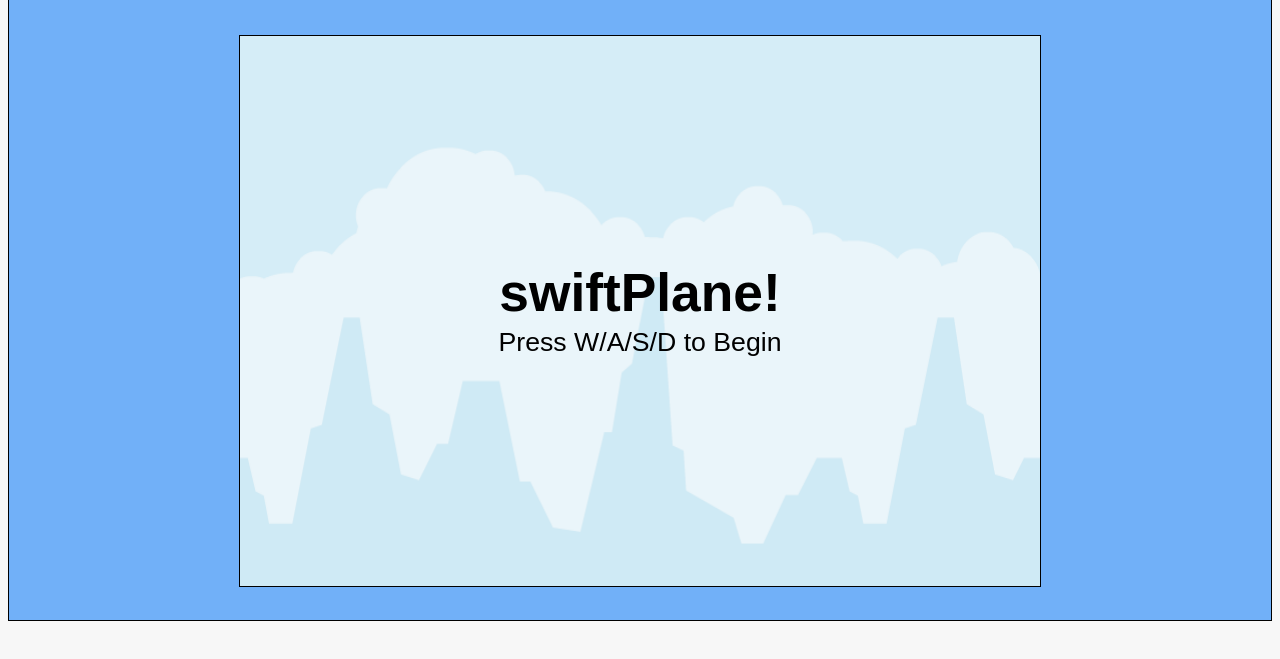
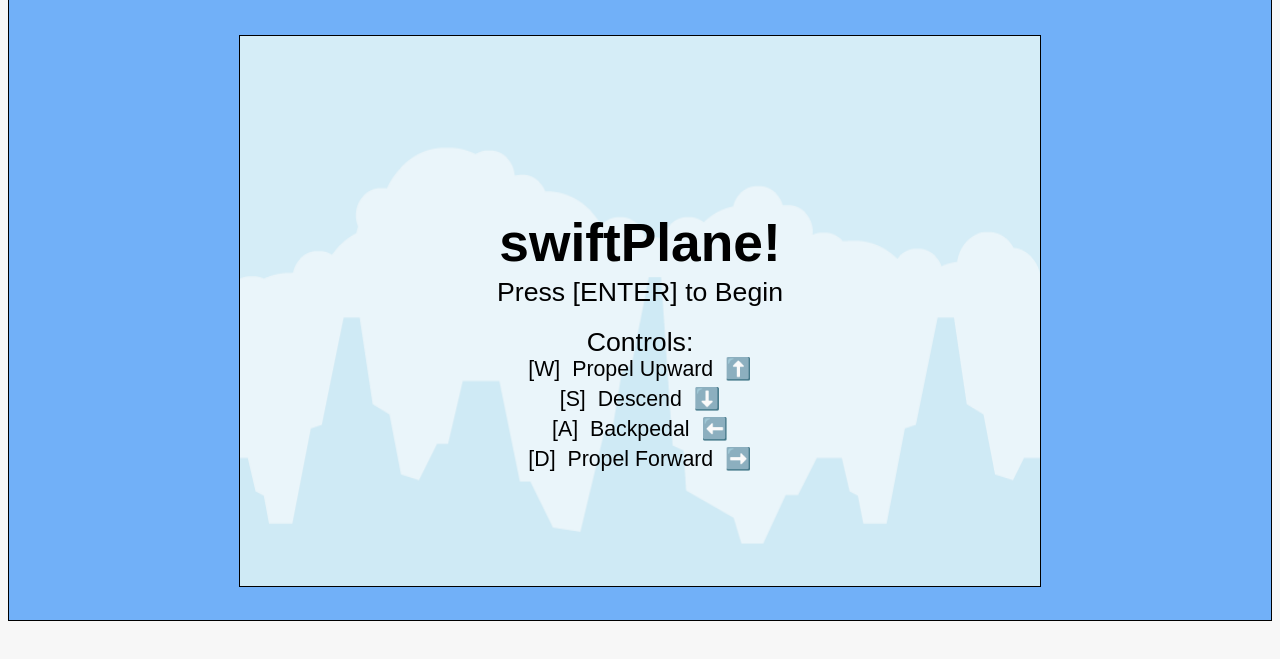
Before and after one commit to fsiino/swift-plane, a website built with webpack: page index.html in a window 1280 px wide. Shown: the part 49-708 px from the top of the page. Built offline with Linux system fonts and the light colour scheme.

Commit message:
Add control instructions to start screen

```diff
--- a/index.html
+++ b/index.html
@@ -37,7 +37,7 @@
 
     <!-- <div id="start-screen">
       <p>
-        Fly your paper airplane through the peaks! Avoid peaks.
+        Fly your paper airplane through the peaks!
       </p>
       <p style="color: crimson;margin-top: auto;">
         Press any key to start.
@@ -73,6 +73,11 @@
 
     <img id="hidden-top-pipe" width="300" height="300" src="assets/pipe-top.png">
 
+    <img id="hidden-keyboard-w" width="64" height="64" src="assets/keyboard-w.png">
+    <img id="hidden-keyboard-a" width="64" height="64" src="assets/keyboard-a.png">
+    <img id="hidden-keyboard-s" width="64" height="64" src="assets/keyboard-s.png">
+    <img id="hidden-keyboard-d" width="64" height="64" src="assets/keyboard-d.png">
+
 
 
 </body>
--- a/src/game.js
+++ b/src/game.js
@@ -56,7 +56,7 @@ export default class PaperPlane {
 
   listenForEvents() {
     window.addEventListener("keydown", (e) => {
-      let key_state = (event.type == "keydown") ? true : false;
+      let key_state = (event.type === "keydown") ? true : false;
       switch (e.keyCode) {
         case 65:
           key_state = "left";
@@ -83,12 +83,29 @@ export default class PaperPlane {
   }
 
   startScreen() {
+    // this.ctx.drawImage(document.getElementById("hidden-keyboard-a"), 50, 50, this.dimensions.width, this.dimensions.height);
+    // this.ctx.drawImage(document.getElementById("hidden-keyboard-s"), 50, 50, this.dimensions.width, this.dimensions.height);
+    // this.ctx.drawImage(document.getElementById("hidden-keyboard-d"), 50, 50, this.dimensions.width, this.dimensions.height);
     this.ctx.font = "bold 40pt 'Arial'";
     this.ctx.fillStyle = "#000000";
     this.ctx.textAlign = "center";
-    this.ctx.fillText("swiftPlane!", this.dimensions.width/2, this.dimensions.height/2);
-    this.ctx.font= "20pt 'Arial'";
-    this.ctx.fillText("Press W/A/S/D to Begin", this.dimensions.width/2, this.dimensions.height/2 + 40);
+    this.ctx.fillText("swiftPlane!", this.dimensions.width/2, this.dimensions.height/2 - 50);
+    this.ctx.font = "20pt 'Arial'";
+    this.ctx.fillText("Press [ENTER] to Begin", this.dimensions.width/2, this.dimensions.height/2 + 40 - 50);
+    this.ctx.fillText("Controls:", this.dimensions.width/2, this.dimensions.height/2 + 90 - 50);
+    this.ctx.font = "16pt 'Arial'";
+    this.ctx.fillText("[W]  Propel Upward  ⬆️", this.dimensions.width/2, this.dimensions.height/2 + 115 - 50);
+    this.ctx.fillText("[S]  Descend  ⬇️", this.dimensions.width/2, this.dimensions.height/2 + 145 - 50);
+    this.ctx.fillText("[A]  Backpedal  ⬅️", this.dimensions.width/2, this.dimensions.height/2 + 175 - 50);
+    this.ctx.fillText("[D]  Propel Forward  ➡️", this.dimensions.width/2, this.dimensions.height/2 + 205 - 50);
+    // this.ctx.drawImage(document.getElementById("hidden-keyboard-w"), 220, 220, 64, 64);
+
+
+    window.addEventListener("keydown", (e) => {
+      if (e.keyCode === 13) {
+        this.play();
+      }
+    });
   }
 
   endScreen() {
@@ -97,8 +114,7 @@ export default class PaperPlane {
     this.ctx.textAlign = "center";
     this.ctx.fillText("Game Over!", this.dimensions.width/2, this.dimensions.height/2 - 40);
     this.ctx.fillText(`You Scored ${this.score}`, this.dimensions.width/2, this.dimensions.height/2);
-    // this.ctx.font = "20 pt 'Arial'";
-    this.ctx.fillText("Press W/A/S/D to Play Again", this.dimensions.width/2, this.dimensions.height/2 + 80);
+    this.ctx.fillText("Press ENTER to Play Again", this.dimensions.width/2, this.dimensions.height/2 + 80);
   }
 
 
--- a/style.css
+++ b/style.css
@@ -1,6 +1,18 @@
-#hidden-plane, #hidden-bottom-pipe, #hidden-top-pipe, #hidden-scroll-bg {
+#hidden-plane,
+#hidden-bottom-pipe,
+#hidden-top-pipe,
+#hidden-scroll-bg,
+#hidden-keyboard-w,
+#hidden-keyboard-a,
+#hidden-keyboard-s,
+#hidden-keyboard-d {
   display: none;
 }
+
+@font-face {
+  font-family: 'Press Start 2P', cursive;
+  src: https://fonts.googleapis.com/css?family=Press+Start+2P&display=swap;
+};
 
 /* #start-screen {
 
@@ -47,7 +59,7 @@ h1 {
 
 .game-canvas{
   padding: 35px 0 35px;
-
+  font-family: 'Press Start 2P', cursive;
 }
 
 #plane-game {
```
Also changed, not shown: assets/keyboard-a.png (added), assets/keyboard-d.png (added), assets/keyboard-s.png (added), assets/keyboard-w.png (added), dist/main.js.
